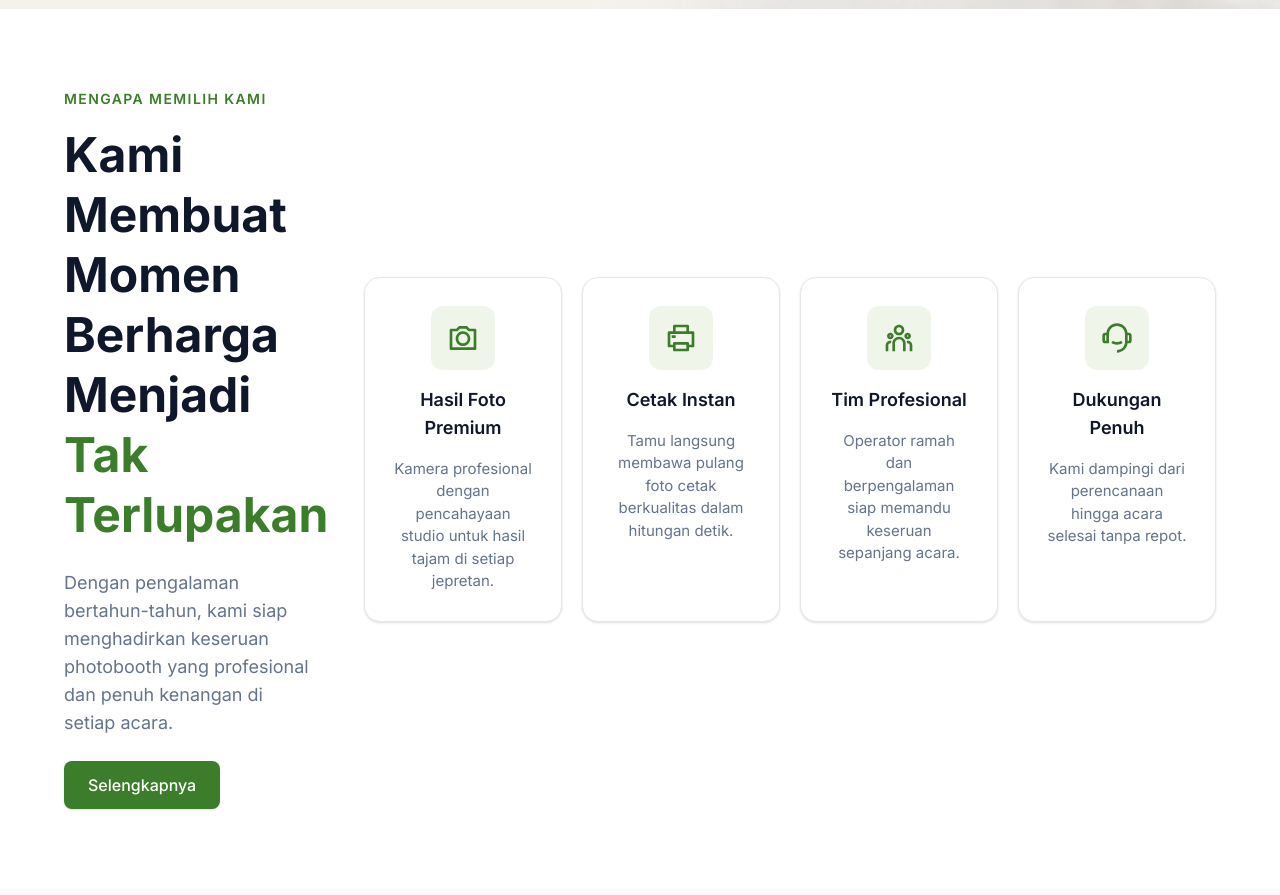
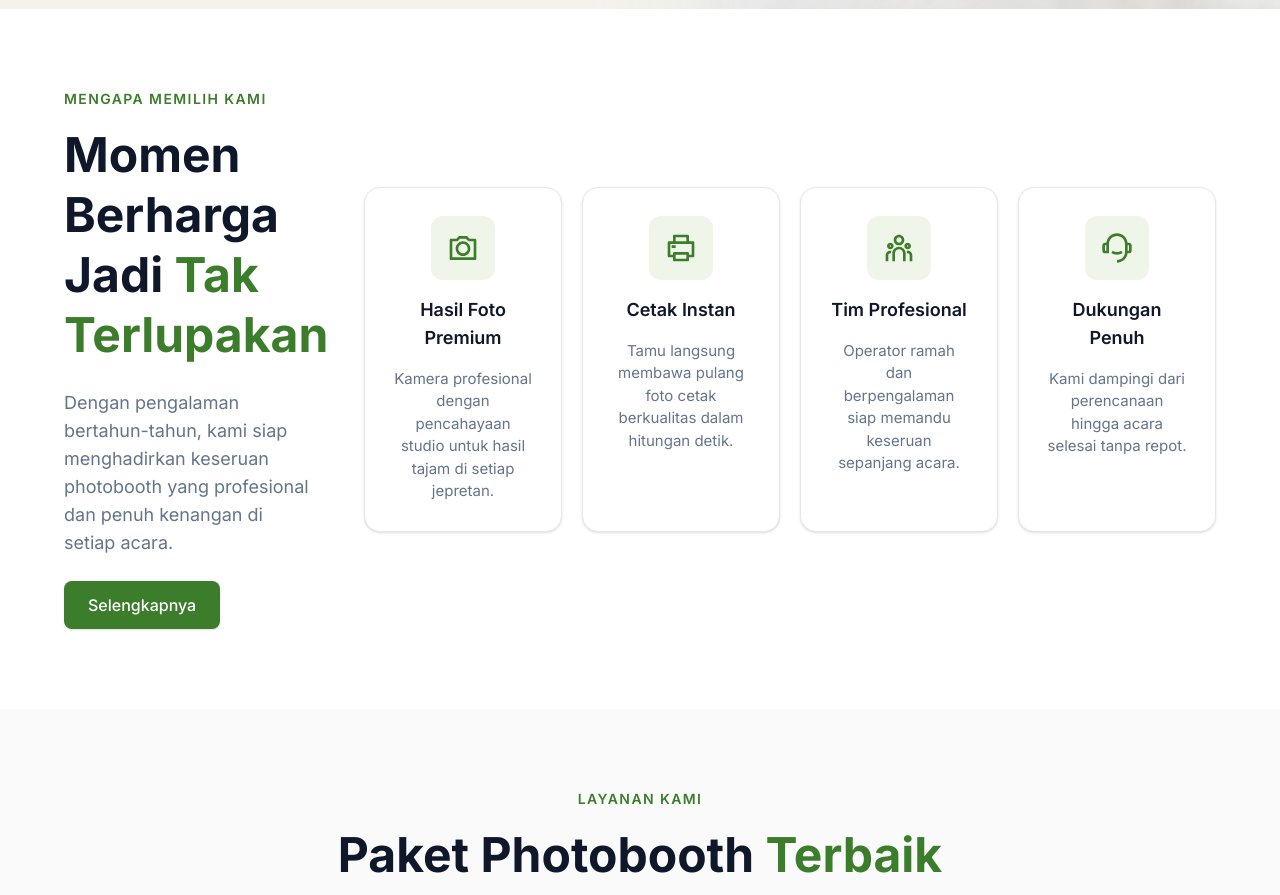
Before and after one commit to adityapratamaf/movement-photobooth-fe, a Next.js app: page / in a window 1280 px wide. Shown: the part 820-1715 px from the top of the page. Built offline with nearby package versions, Linux system fonts and the light colour scheme.

Commit message:
feat: refine text formatting in FeaturesSection and HeroSection for improved readability

```diff
--- a/src/modules/landing-page/components/features/FeaturesSection.tsx
+++ b/src/modules/landing-page/components/features/FeaturesSection.tsx
@@ -14,7 +14,7 @@ export function FeaturesSection() {
             <SectionHeading
               align="left"
               eyebrow="Mengapa Memilih Kami"
-              titleBefore="Kami Membuat Momen Berharga Menjadi "
+              titleBefore="Momen Berharga Jadi "
               highlight="Tak Terlupakan"
             />
             <p className="text-base text-ink-muted lg:text-lg">
--- a/src/modules/landing-page/components/hero/HeroSection.tsx
+++ b/src/modules/landing-page/components/hero/HeroSection.tsx
@@ -18,7 +18,10 @@ export function HeroSection() {
             </span>
 
             <h1 className="text-4xl font-bold leading-[1.1] text-ink sm:text-5xl lg:text-6xl">
-              Abadikan Setiap Momen{" "}
+              Abadikan
+              <br />
+              Setiap Momen
+              <br />
               <span className="text-brand-500">Bersama Kami</span>
             </h1>
 
```
